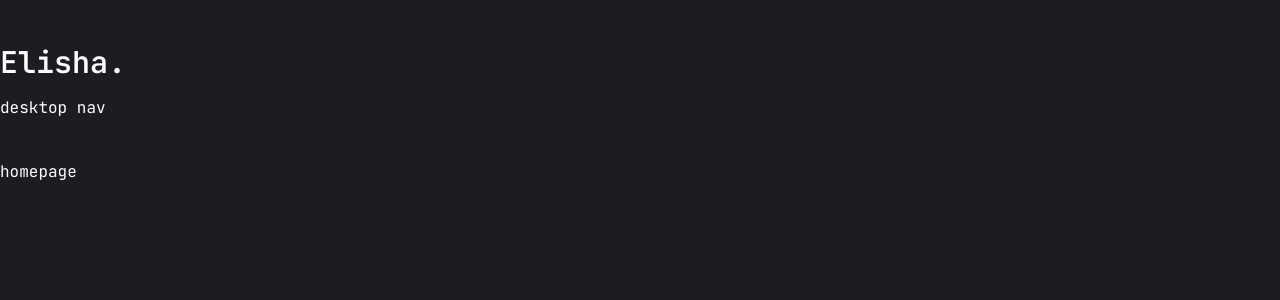
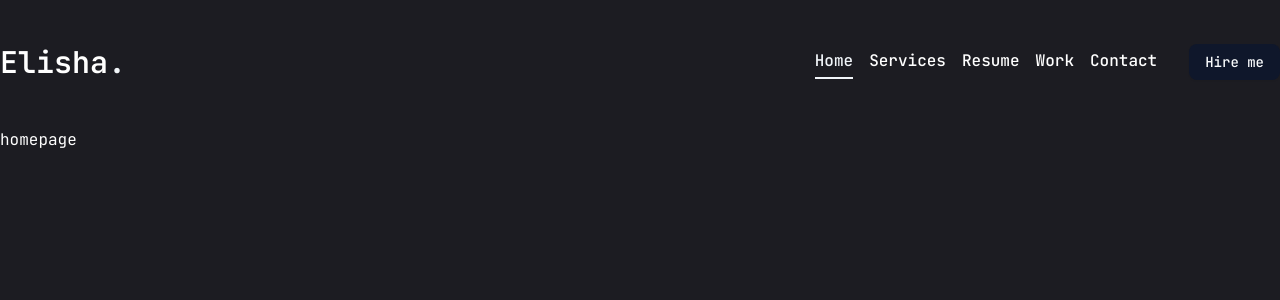
Before and after one commit to elishabhatti/elisha-portfolio, a Next.js app: page / in a window 1280 px wide. Shown: the top 300 px of the page. Built offline with nearby package versions, Linux system fonts and the light colour scheme.

Commit message:
created the nav

```diff
--- a/components/Header.jsx
+++ b/components/Header.jsx
@@ -5,7 +5,7 @@ import Nav from "./Nav";
 const Header = () => {
   return (
     <header className="py-4 xl:py-8 text-white">
-      <div className="container mx-auto">
+      <div className="container mx-auto flex justify-between items-center">
         {/* Logo */}
         <Link href="/">
           <h1 className="text-3xl font-semibold">
@@ -13,9 +13,15 @@ const Header = () => {
           </h1>
         </Link>
         {/* desktop nav */}
-        <div>
-        <Nav/>
+        <div className="hidden xl:flex items-center gap-8">
+          <Nav />
+          <Link href="/contact">
+            <Button>Hire me</Button>
+          </Link>
         </div>
+
+        {/* Mobile Nav */}
+        <div className="xl:hidden">mobile nav</div>
       </div>
     </header>
   );
--- a/components/Nav.jsx
+++ b/components/Nav.jsx
@@ -1,5 +1,51 @@
+"use client";
+import Link from "next/link";
+import { usePathname } from "next/navigation";
+const links = [
+  {
+    name: "home",
+    path: "/",
+  },
+  {
+    name: "services",
+    path: "/services",
+  },
+  {
+    name: "resume",
+    path: "/resume",
+  },
+  {
+    name: "work",
+    path: "/work",
+  },
+  {
+    name: "contact",
+    path: "/contact",
+  },
+];
 const Nav = () => {
-  return <nav>desktop nav</nav>;
+  const pathname = usePathname();
+  console.log(pathname);
+
+  return (
+    <nav className="flex gap-4">
+      {links.map((link, index) => {
+        return (
+          <Link
+            className={`capitalize font-medium transition-all hover:text-accent ${
+              link.path === pathname
+                ? "text-accent border-b-2 border-accent"
+                : ""
+            }`}
+            href={link.path}
+            key={index}
+          >
+            {link.name}
+          </Link>
+        );
+      })}
+    </nav>
+  );
 };
 
 export default Nav;
```
